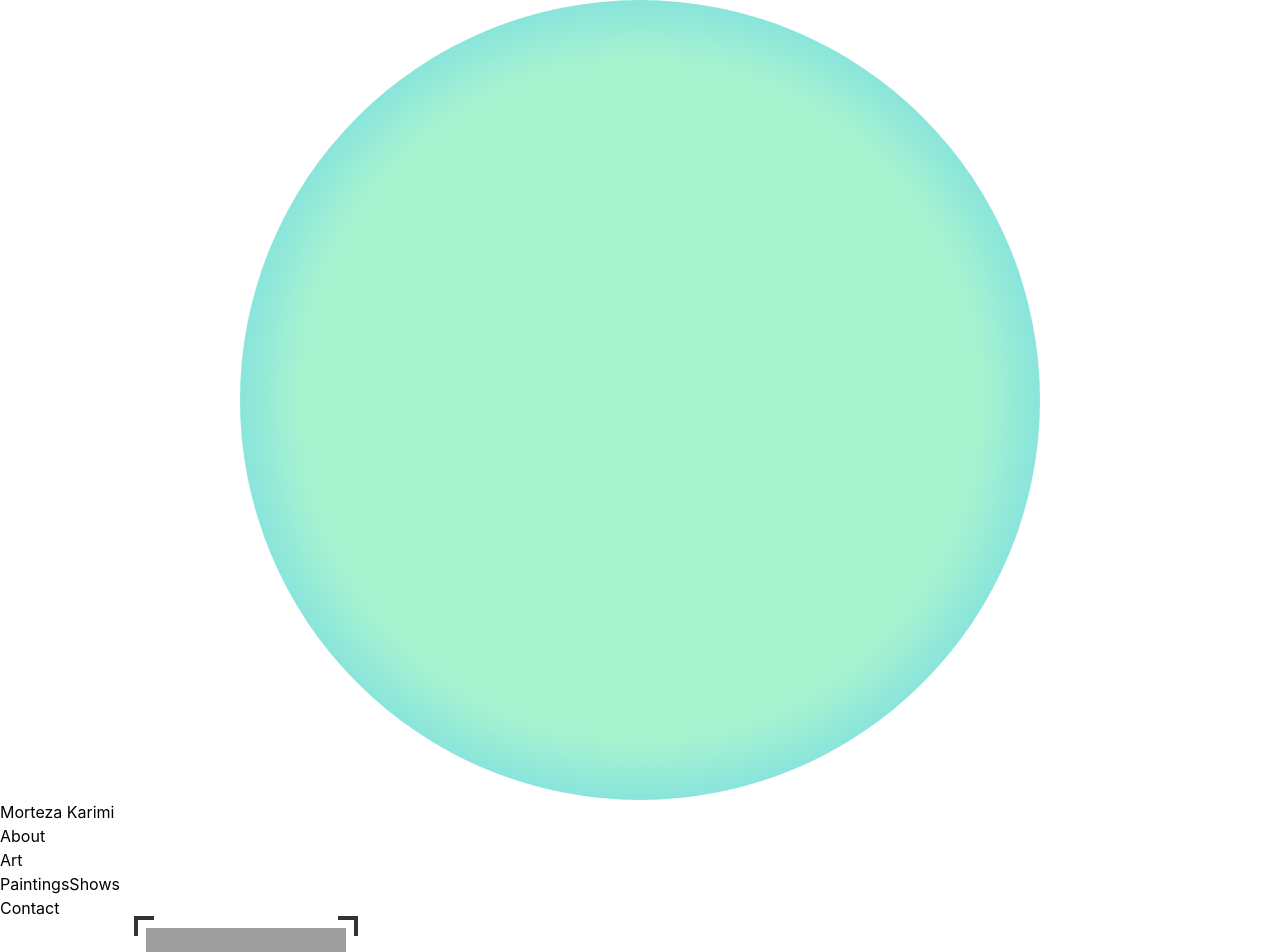
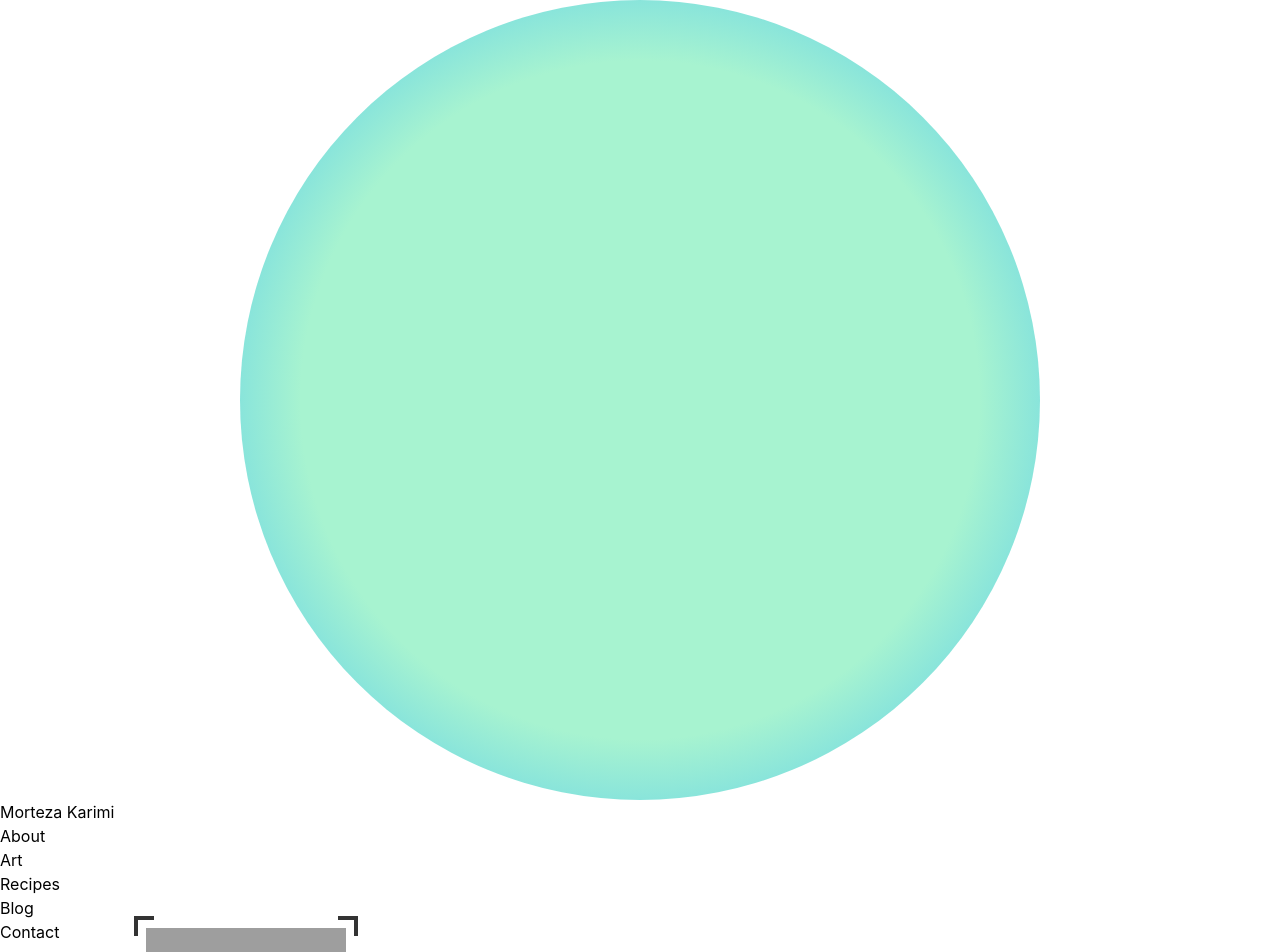
Before and after one commit to karimi/portfolio, a Vue app: page /art/paintings in a window 1280 px wide. Shown: the top 952 px of the page. Built offline with nearby package versions, Linux system fonts and the light colour scheme; grey boxes are pictures that could not be loaded.

Commit message:
Fix children of nav

```diff
--- a/src/App.vue
+++ b/src/App.vue
@@ -11,8 +11,14 @@ const links = [
     { href: '/art/paintings', label: 'Paintings' },
     { href: '/art/shows', label: 'Shows' }
   ]},
+  { href: '#', label: 'Recipes', children: [
+    { href: '#', label: 'Breakfast' },
+    { href: '#', label: 'Lunch' },
+    { href: '#', label: 'Dinner' }
+  ]},
+  { href: '#', label: 'Blog' },
   // { href: '#', label: 'Failed Attempts At Becoming Rich' },
-  { href: '#', label: 'Contact'}
+  { href: '#', label: 'Contact' }
 ];
 
 watch(showMenu, (val) => {
@@ -23,6 +29,7 @@ watch(showMenu, (val) => {
 const circleX = ref(window.innerWidth / 2 - 400);
 const circleY = ref(window.innerHeight / 2 - 400);
 
+const activeDropdown = ref<string | null>(null);
 
 function handleMove(e: MouseEvent | TouchEvent) {
   let x = 0, y = 0;
@@ -63,28 +70,30 @@ onUnmounted(() => {
       }"
     ></div>
     <header
-      class="fixed top-0 left-0 w-full z-50 bg-transparent transition-all duration-300"
+      class="fixed top-0 left-0 w-full z-50 bg-transparent transition-all duration-300 overflow-hidden"
       :style="{ height: headerHeight }"
     >
       <div class="flex items-start justify-between px-6 py-4 h-[64px]">
         <div class="text-xl font-bold">Morteza Karimi</div>
-        <nav class="hidden md:flex space-x-6 relative">
+        <nav class="hidden md:flex space-x-6 relative"
+        @mouseleave="(headerHeight = '64px')"
+        >
           <template v-for="link in links" :key="link.label">
             <div
               class="flex flex-col items-center group relative"
-              @mouseenter="link.children && (headerHeight = '110px')"
-              @mouseleave="link.children && (headerHeight = '64px')"
+              @mouseenter="activeDropdown = link.label; link.children ? (headerHeight = '110px') : (headerHeight = '64px')"
             >
               <a
               :href="link.href"
-                class="text-gray-700 px-2 py-1 transition-colors duration-200"
+              class="text-gray-700 px-2 py-1 transition-colors duration-200 font-normal"
               :class="link.children ? 'group-hover:text-blue-600' : 'hover:text-blue-600'"
               >
               {{ link.label }}
               </a>
               <div
-                v-if="link.children"
-                class="flex space-x-4 mt-1 opacity-0 pointer-events-none group-hover:opacity-100 group-hover:pointer-events-auto transition-opacity duration-200"
+              v-if="link.children && activeDropdown === link.label"
+              class="absolute left-1/2 -translate-x-1/2 flex space-x-4 mt-1 transition-opacity duration-200"
+              :style="{ top: '40px' }"
               >
               <a
                 v-for="child in link.children"
@@ -113,14 +122,19 @@ onUnmounted(() => {
         >
             <nav class="flex flex-col space-y-2">
                 <template v-for="link in links" :key="link.label">
-                <div>
-                  <a :href="link.href" class="text-gray-700 hover:text-blue-600 block">{{ link.label }}</a>
-                  <div v-if="link.children" class="flex flex-col space-y-1 pl-2 mt-1">
+                  <div class="flex items-center">
+                    <a :href="link.href" class="text-gray-700 hover:text-blue-600 block font-normal whitespace-nowrap">
+                      {{ link.label }}
+                    </a>
+                    <div
+                      v-if="link.children"
+                      class="flex flex-row space-x-2 ml-2"
+                    >
                       <a
                         v-for="child in link.children"
                         :key="child.label"
                         :href="child.href"
-                    class="text-gray-700 hover:text-blue-600 block font-extralight"
+                        class="text-gray-700 hover:text-blue-600 block font-extralight whitespace-nowrap"
                       >
                         {{ child.label }}
                       </a>
--- a/src/components/Carousel.vue
+++ b/src/components/Carousel.vue
@@ -85,7 +85,7 @@ watch(active, (val) => {
       <div
         v-if="index === active"
         class="absolute right-0"
-        style="top:100px; bottom:80px; width:1px; background:black;"
+        style="top:20px; bottom:20px; width:1px; background:black;"
       ></div>
     </div>
   </div>
```
Lines whose indentation alone changed are shown as unchanged.
